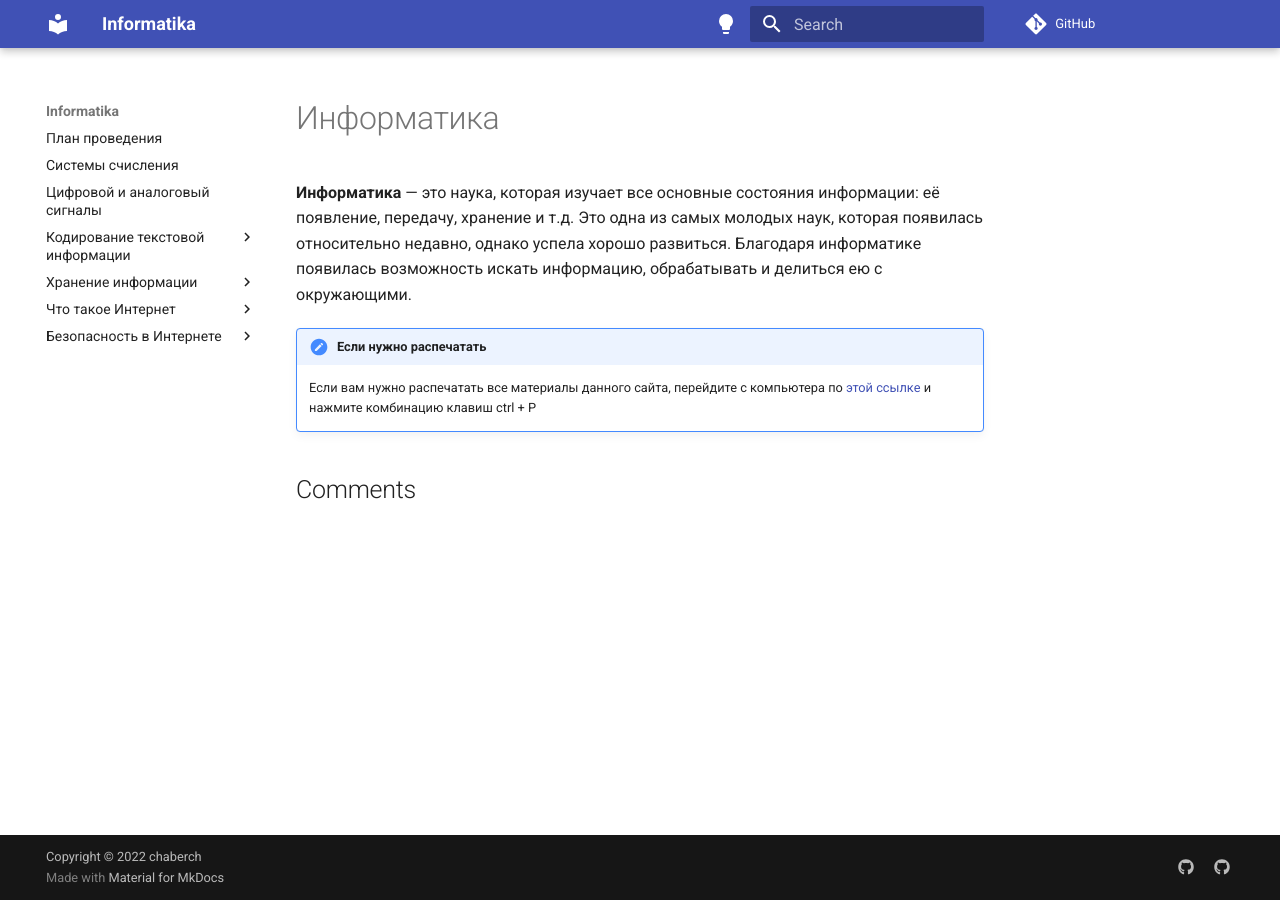
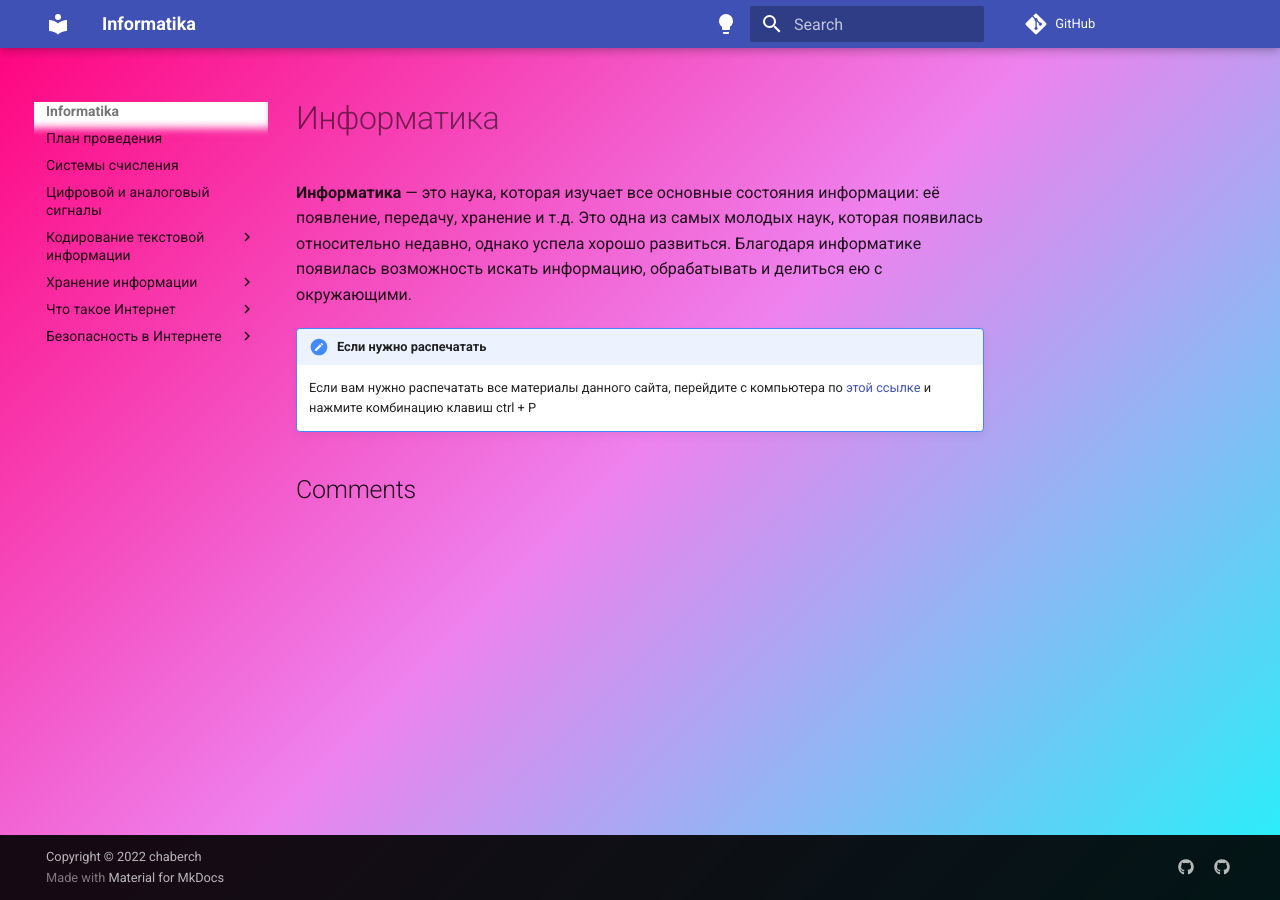
Before and after one commit to chabErch/Informatika, an MkDocs documentation site: the page built from docs/index.md, in a window 1280 px wide. Built offline with MkDocs 1.6.1 and Material for MkDocs 9.7.7, drawn with Linux system fonts in a browser that asks for light colours; comment, search, counter and statistics services are not loaded.

Commit message:
try gradient 3

```diff
--- /dev/null
+++ b/docs/stylesheets/extra.css
@@ -0,0 +1,3 @@
+:root > * {
+  background: linear-gradient(135deg, #FF007B 0%, #EE82EE 50%, #20F3FA 100%);
+}
--- a/mkdocs.yml
+++ b/mkdocs.yml
@@ -52,6 +52,9 @@ extra:
       link: https://github.com/userusr
       name: userusr
 
+extra_css:
+  - stylesheets/extra.css
+
 
 markdown_extensions:
   - footnotes
```
